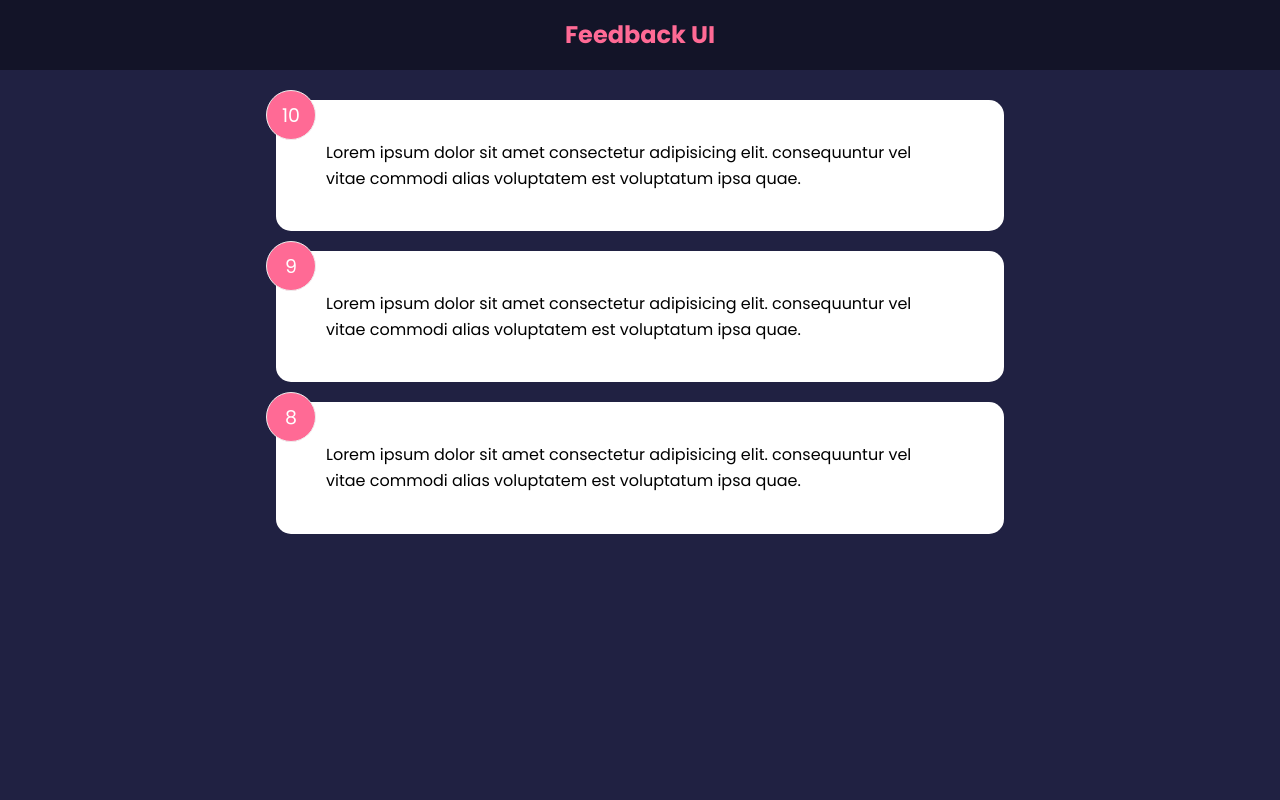
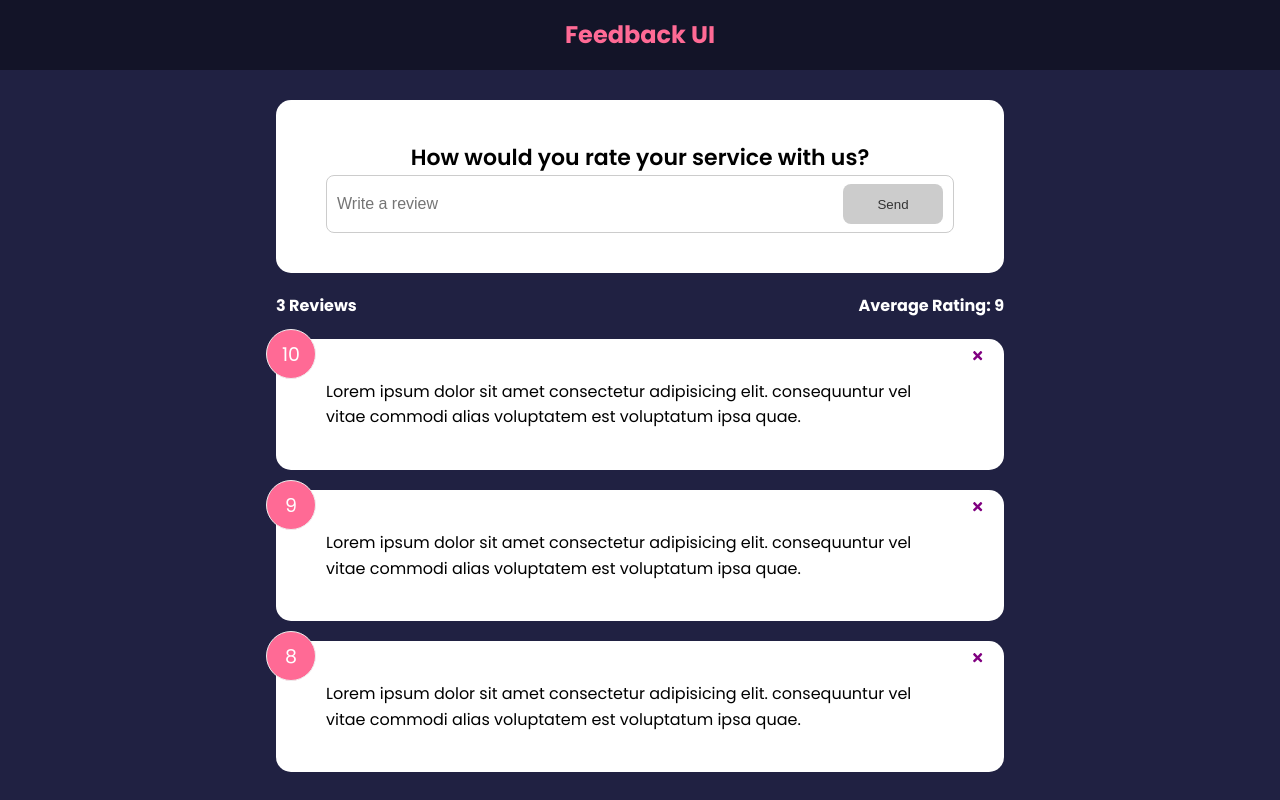
Before and after one commit to sandip2224/review-system-webapp, a React (Create React App) app: page / in a window 1280 px wide. Built offline with nearby package versions, Linux system fonts and the light colour scheme.

Commit message:
Updated feedback list state mgmt + stats for reviews

```diff
--- a/package.json
+++ b/package.json
@@ -8,6 +8,7 @@
     "@testing-library/user-event": "^13.5.0",
     "react": "^18.2.0",
     "react-dom": "^18.2.0",
+    "react-icons": "^4.7.1",
     "react-scripts": "5.0.1",
     "web-vitals": "^2.1.4"
   },
--- a/src/App.js
+++ b/src/App.js
@@ -2,15 +2,28 @@
 import FeedbackList from './components/FeedbackList';
 import Header from './components/Header';
 import FeedbackData from './data/FeedbackData'
+import FeedbackStats from './components/FeedbackStats';
+import FeedbackForm from './components/FeedbackForm';
 
 function App() {
   const [feedback, setFeedback] = useState(FeedbackData)
+
+  const deleteFeedback = (id) => {
+    if (window.confirm('Are you sure you want to delete?')) {
+      setFeedback(feedback.filter(item => item.id !== id))
+    }
+  }
 
   return (
     <div className="App">
       <Header />
       <div className="container">
-        <FeedbackList feedback={feedback  } />
+        <FeedbackForm />
+        <FeedbackStats feedback={feedback} />
+        <FeedbackList
+          feedback={feedback}
+          handleDelete={deleteFeedback}
+        />
       </div>
     </div>
   );
--- /dev/null
+++ b/src/components/FeedbackForm.jsx
@@ -0,0 +1,38 @@
+import React, { useState } from 'react'
+import Button from './shared/Button'
+import Card from './shared/Card'
+
+function FeedbackForm() {
+  const [text, setText] = useState('')
+  const [rating, setRating] = useState(10)
+  const [btnDisabled, setBtnDisabled] = useState(true)
+  const [message, setMessage] = useState('')
+
+  const handleTextChange = (e) => {
+    setText(e.target.value)
+  }
+
+  return (
+    <Card>
+      <form>
+        <h2>How would you rate your service with us?</h2>
+        {/* <RatingSelect select={setRating} selected={rating} /> */}
+        <div className='input-group'>
+          <input
+            onChange={handleTextChange}
+            type='text'
+            placeholder='Write a review'
+            value={text}
+          />
+          <Button type='submit' isDisabled={btnDisabled}>
+            Send
+          </Button>
+        </div>
+
+        {message && <div className='message'>{message}</div>}
+      </form>
+    </Card>
+  )
+}
+
+export default FeedbackForm
--- a/src/components/FeedbackItem.jsx
+++ b/src/components/FeedbackItem.jsx
@@ -1,11 +1,15 @@
-import React from 'react'
 import Card from './shared/Card'
 import PropTypes from 'prop-types'
 
-function FeedbackItem({ item }) {
+import { FaTimes } from 'react-icons/fa'
+
+function FeedbackItem({ item, handleDelete }) {
   return (
     <Card>
       <div className="num-display">{item.rating}</div>
+      <button className='close' onClick={() => handleDelete(item.id)}>
+        <FaTimes color='purple' />
+      </button>
       <div className="text-display">{item.text}</div>
     </Card>
   )
--- a/src/components/FeedbackList.jsx
+++ b/src/components/FeedbackList.jsx
@@ -1,14 +1,18 @@
 import React from 'react'
 import FeedbackItem from './FeedbackItem'
 
-function FeedbackList({ feedback }) {
+function FeedbackList({ feedback, handleDelete }) {
   if (!feedback || feedback.length === 0) {
     return <p>No Feedback Yet!</p>
   }
   return (
     <div className='feedback-list'>
       {feedback.map(item => {
-        return <FeedbackItem key={item.id} item={item} />
+        return <FeedbackItem
+          key={item.id}
+          item={item}
+          handleDelete={handleDelete}
+        />
       })}
     </div>
   )
--- /dev/null
+++ b/src/components/FeedbackStats.jsx
@@ -0,0 +1,15 @@
+function FeedbackStats({ feedback }) {
+  const average =
+    feedback.length === 0
+      ? 0
+      : feedback.reduce((acc, { rating }) => acc + rating, 0) / feedback.length
+
+  return (
+    <div className='feedback-stats'>
+      <h4>{feedback.length} Reviews</h4>
+      <h4>Average Rating: {average.toFixed(1).replace(/[.,]0$/, '')}</h4>
+    </div>
+  )
+}
+
+export default FeedbackStats
--- /dev/null
+++ b/src/components/shared/Button.jsx
@@ -0,0 +1,24 @@
+import PropTypes from 'prop-types'
+
+function Button({ children, version, type, isDisabled }) {
+  return (
+    <button type={type} disabled={isDisabled} className={`btn btn-${version}`}>
+      {children}
+    </button>
+  )
+}
+
+Button.defaultProps = {
+  version: 'primary',
+  type: 'button',
+  isDisabled: false,
+}
+
+Button.propTypes = {
+  children: PropTypes.node.isRequired,
+  version: PropTypes.string,
+  type: PropTypes.string,
+  isDisabled: PropTypes.bool,
+}
+
+export default Button
```
Also changed, not shown: 1 other file (tests, documents, lock files or other folders).
